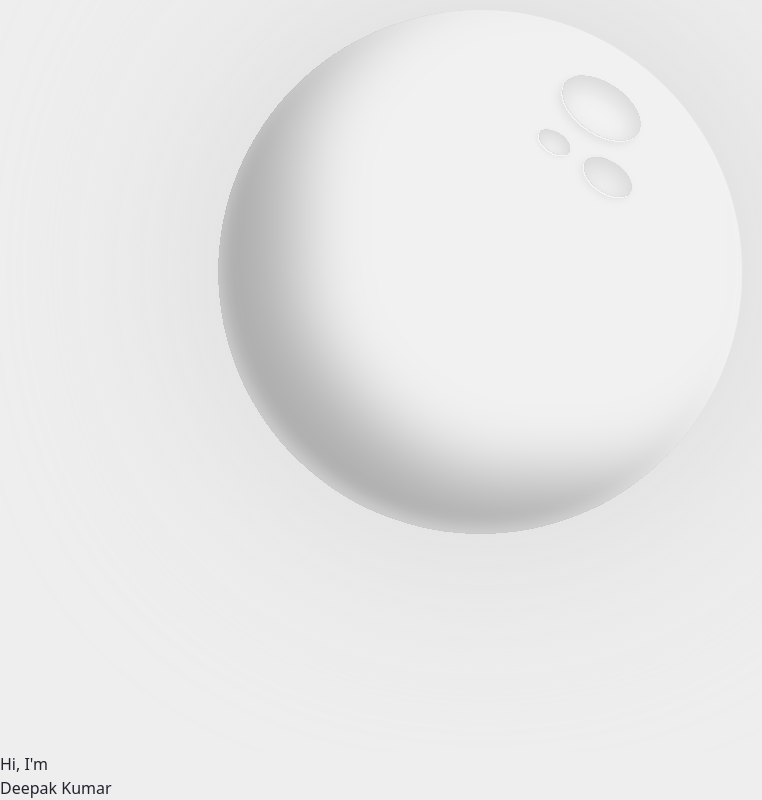
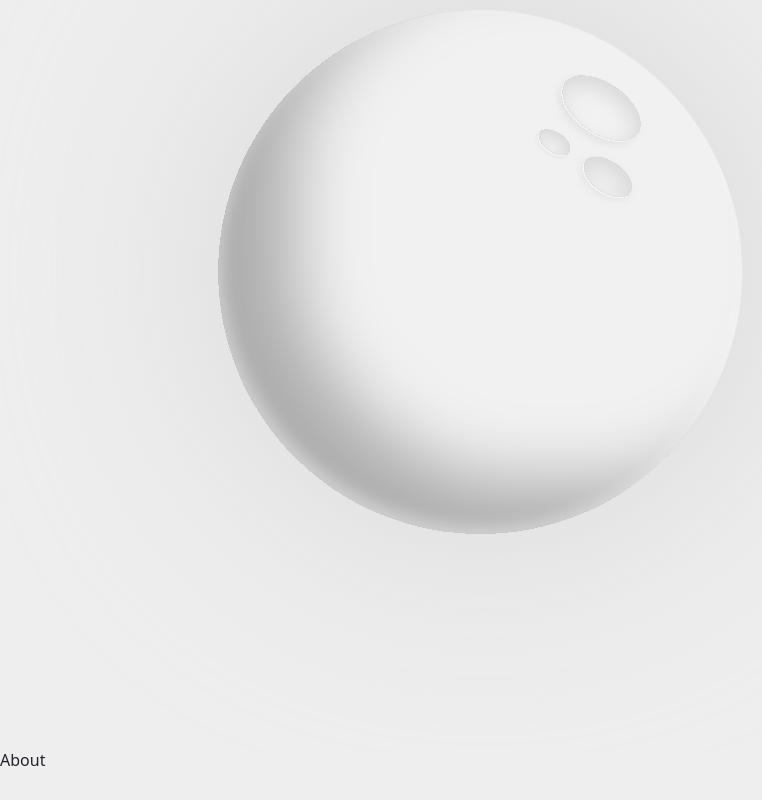
Before and after one commit to delta12kilo/portfolio, a React (Vite) app in the folder my_portfolio/: page /about in a window 1280 px wide. Shown: the part 328-1128 px from the top of the page, without its empty margins (0-762 px from the left). After the commit the page ends 1099 px from the top, so only its background shows below. Built offline with nearby package versions, Linux system fonts and the light colour scheme.

Commit message:
routes added using react-router-dom

```diff
--- a/my_portfolio/package.json
+++ b/my_portfolio/package.json
@@ -12,7 +12,8 @@
   "dependencies": {
     "framer-motion": "^10.17.9",
     "react": "^18.2.0",
-    "react-dom": "^18.2.0"
+    "react-dom": "^18.2.0",
+    "react-router-dom": "^6.22.3"
   },
   "devDependencies": {
     "@types/react": "^18.2.43",
--- a/my_portfolio/src/App.css
+++ b/my_portfolio/src/App.css
@@ -49,3 +49,7 @@ body::-webkit-scrollbar-thumb {
 h1, h2, h3 {
     line-height: 1;
 }
+
+.header {
+    position: fixed;
+}
--- a/my_portfolio/src/App.tsx
+++ b/my_portfolio/src/App.tsx
@@ -1,6 +1,8 @@
 import './App.css';
 import Header from "./components/Header/Header";
 import { SetStateAction, useState } from "react";
+import { BrowserRouter } from "react-router-dom";
+import Router from './Router';
 
 function App() {
   const [data, setData] = useState(true);
@@ -18,20 +20,13 @@ function App() {
 
   return (
     <>
-      <Header childToParent={childToParent} />
 
-      <div className='flex flex-col h-40 max-w-[130vh] mx-auto'>
-        <div>
-          <span className='text-5xl text-[#ec8846]'>
-            Hi, I'm
-          </span>
-        </div>
-        <div>
-          <span className='text-8xl text-[#ec8846]'>
-            Deepak Kumar
-          </span>
-        </div>
-      </div>
+      <BrowserRouter>
+        <Header childToParent={childToParent} />
+        <Router />
+      </BrowserRouter>
+
+
     </>
   )
 }
--- /dev/null
+++ b/my_portfolio/src/Router.tsx
@@ -0,0 +1,15 @@
+import { Route, Routes } from "react-router-dom";
+import Home from "./components/Home/Home";
+import About from "./components/About/About";
+
+export default function Router() {
+
+    return (
+        <>
+            <Routes>
+                <Route path="/" element={<Home />} />
+                <Route path="about" element={<About />} />
+            </Routes>
+        </>
+    )
+}
--- /dev/null
+++ b/my_portfolio/src/components/About/About.tsx
@@ -0,0 +1,12 @@
+const About = () => {
+
+    return (
+        <>
+            <h1 className="flex flex-col h-40 max-w-[130vh] mx-auto">
+                About
+            </h1>
+        </>
+    )
+}
+
+export default About;
--- a/my_portfolio/src/components/Header/Header.tsx
+++ b/my_portfolio/src/components/Header/Header.tsx
@@ -3,6 +3,7 @@ import { useState } from "react";
 import './Header.css';
 import moon from '../../assets/moon.svg';
 import sun from '../../assets/sun.svg';
+import { Link, Outlet } from "react-router-dom";
 
 export default function Header({ childToParent }: { childToParent: (data: boolean) => void }) {
 
@@ -11,16 +12,11 @@ export default function Header({ childToParent }: { childToParent: (data: boolea
     const [themeText, setThemeText] = useState('');
     const [animateSunset, setAnimateSunset] = useState(false);
 
-    // const handleClick = () => {
-    //     setTheme(sun)
-    //     setAnimateSunset(!animateSunset); // Toggle animation state on click
-    // };
-
     const headerLi = [
-        { id: 1, text: "Home" },
-        { id: 2, text: "Projects" },
-        { id: 3, text: "About" },
-        { id: 4, text: "Contact" },
+        { id: 1, text: "Home", path: "/" },
+        { id: 2, text: "Projects", path: "/projects" },
+        { id: 3, text: "About", path: "/about"},
+        { id: 4, text: "Contact", path: "/contact"},
     ];
 
     const handleThemeClick = () => {
@@ -47,7 +43,7 @@ export default function Header({ childToParent }: { childToParent: (data: boolea
     return (
         <>
             <div
-                className={`flex justify-between items-center h-40 max-w-[115vh] mx-auto`}
+                className={`flex justify-between items-center h-40 max-w-[115vh] mx-auto sticky top-0`}
             >
                 <motion.a
                     onHoverStart={() => setcolor('text-[#de1d8d]')}
@@ -71,11 +67,12 @@ export default function Header({ childToParent }: { childToParent: (data: boolea
                                 }}
                                 key={li.id}
                             >
-                                {li.text}
+                                <Link to={li.path}>{li.text}</Link>
+                                {/* {li.text} */}
                             </motion.li>
                         ))
                     }
-                    <div
+                    <li
                         className="w-full p-1"
                         onClick = {handleThemeClick}
                     >
@@ -89,8 +86,10 @@ export default function Header({ childToParent }: { childToParent: (data: boolea
                             src={theme}
                             onAnimationComplete={() => setAnimateSunset(false)}
                         />
-                    </div>
+                    </li>
                 </ul>
+
+                <Outlet />
             </div>
         </>
     );
--- /dev/null
+++ b/my_portfolio/src/components/Home/Home.tsx
@@ -0,0 +1,22 @@
+
+const Home = () => {
+
+    return (
+        <>
+            <div className='flex flex-col h-40 max-w-[130vh] mx-auto'>
+                <div>
+                    <span className='text-5xl text-[#ec8846]'>
+                        Hi, I'm
+                    </span>
+                </div>
+                <div>
+                    <span className='text-6xl text-[#ec8846]'>
+                        Deepak Kumar
+                    </span>
+                </div>
+            </div>
+        </>
+    )
+}
+
+export default Home;
```
